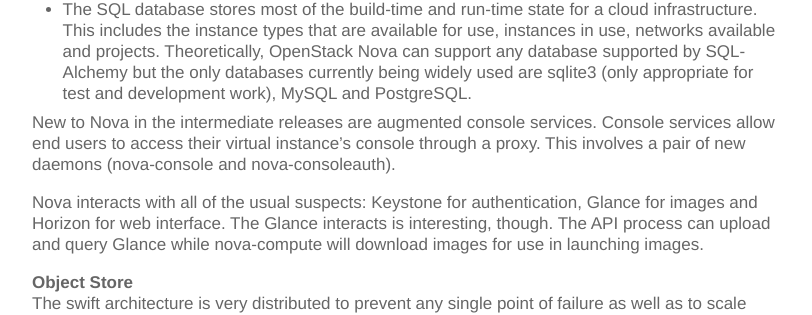
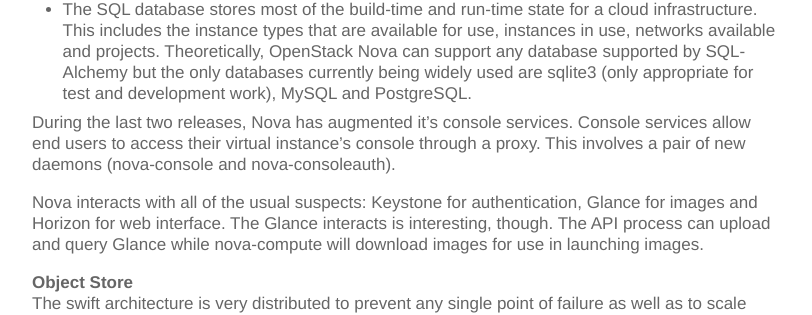
Before and after one commit to slashk/slashk.github.com, a Jekyll site: the page built from _posts/2012-02-21-revisit-openstack-architecture-diablo.markdown, in a window 1280 px wide and 900 px high, scrolled down 4161 px. Shown: the part 147-462 px from the top of the window, without its empty margins (233-1045 px from the left). Built offline with Jekyll 4.4.1, drawn with Linux system fonts in a browser that asks for light colours; Markdown is read by kramdown in place of the engine named in the settings; comment, search, counter and statistics services are not loaded.

Commit message:
console rewrite

```diff
--- a/_posts/2012-02-21-revisit-openstack-architecture-diablo.markdown
+++ b/_posts/2012-02-21-revisit-openstack-architecture-diablo.markdown
@@ -73,7 +73,7 @@
 * The queue provides a central hub for passing messages between daemons. This is usually implemented with [RabbitMQ](http://www.rabbitmq.com/) today, but could be any AMPQ message queue (such as [Apache Qpid](http://qpid.apache.org/)).
 * The SQL database stores most of the build-time and run-time state for a cloud infrastructure. This includes the instance types that are available for use, instances in use, networks available and projects. Theoretically, OpenStack Nova can support any database supported by SQL-Alchemy but the only databases currently being widely used are sqlite3 (only appropriate for test and development work), MySQL and PostgreSQL.
 
-New to Nova in the intermediate releases are augmented console services. Console services allow end users to access their virtual instance's console through a proxy. This involves a pair of new daemons (nova-console and nova-consoleauth).
+During the last two releases, Nova has augmented it's console services. Console services allow end users to access their virtual instance's console through a proxy. This involves a pair of new daemons (nova-console and nova-consoleauth).
 
 Nova interacts with all of the usual suspects: Keystone for authentication, Glance for images and Horizon for web interface. The Glance interacts is interesting, though. The API process can upload and query Glance while nova-compute will download images for use in launching images.
 
```
